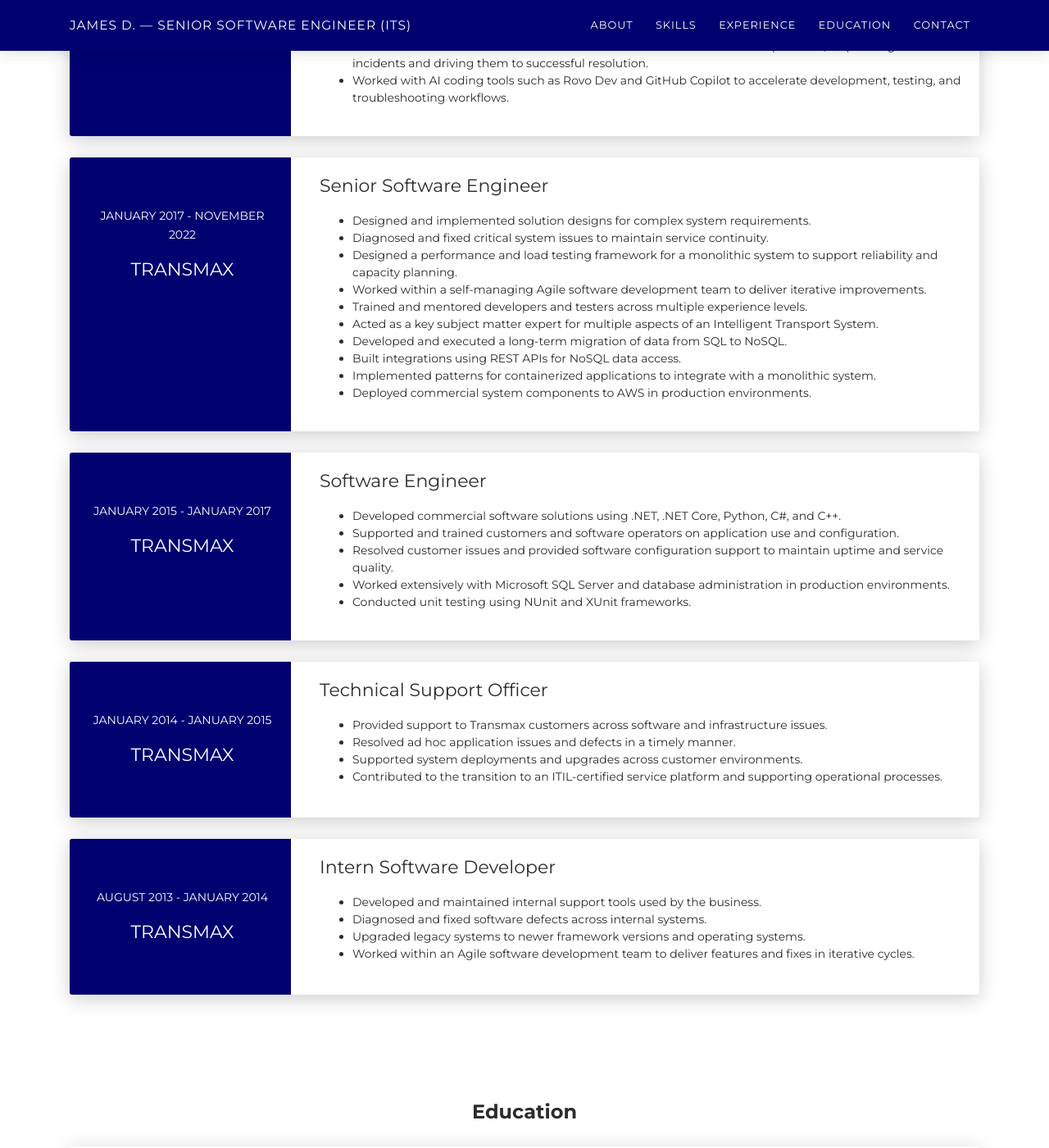
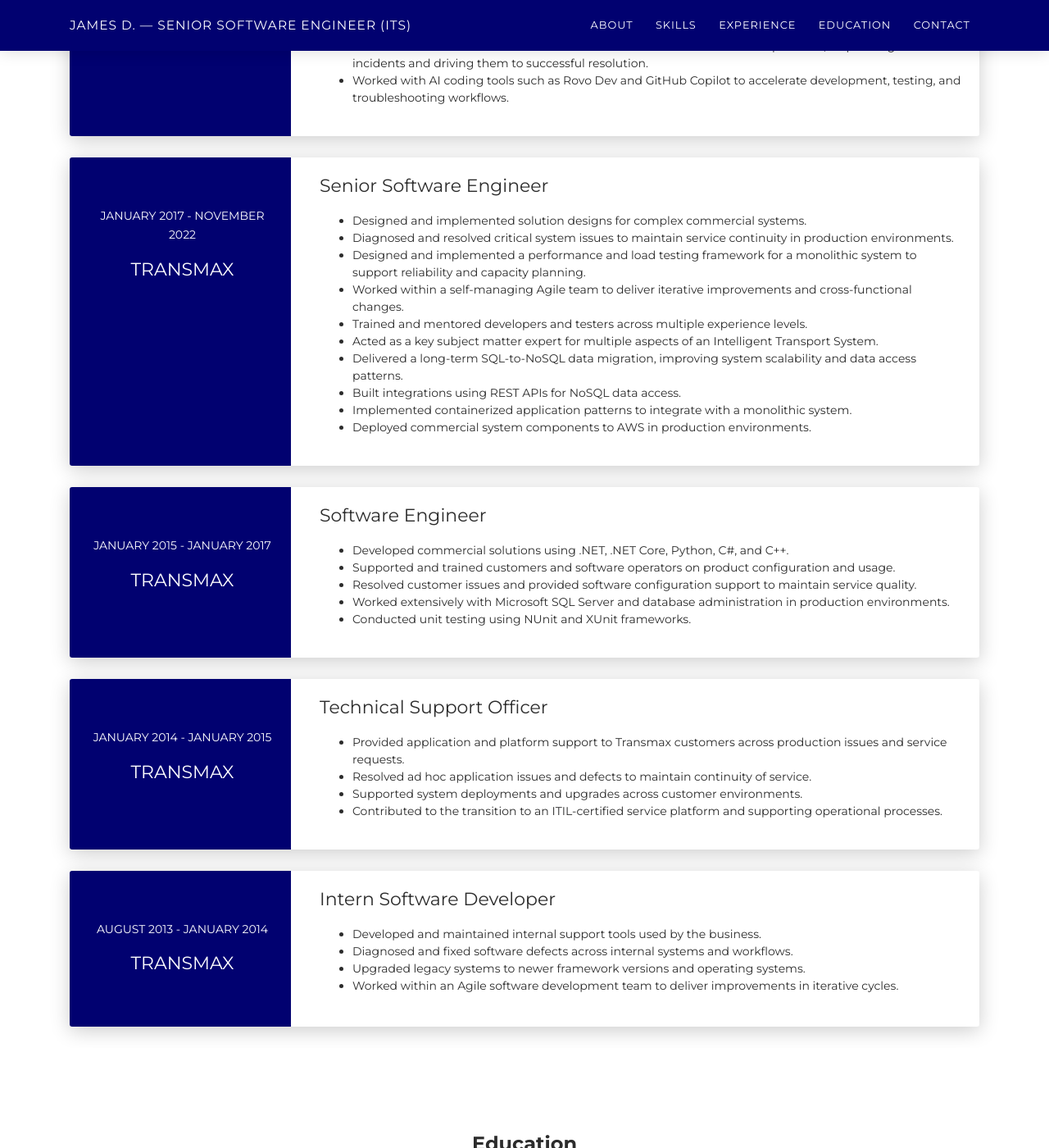
Before and after one commit to jamesd24/jamesd24.github.io, a Jekyll site: the page built from index.html, in a window 1280 px wide and 1400 px high, scrolled down 1900 px. Shown: the whole window at 82% size. Built offline with Jekyll 4.4.1, drawn with Linux system fonts in a browser that asks for light colours; nearby versions of some CDN libraries.

Commit message:
Strengthen Transmax experience bullets with clearer leadership, technical scope, and resume-ready wording.

```diff
--- a/_includes/work/intern.md
+++ b/_includes/work/intern.md
@@ -1,4 +1,4 @@
 - Developed and maintained internal support tools used by the business.
-- Diagnosed and fixed software defects across internal systems.
+- Diagnosed and fixed software defects across internal systems and workflows.
 - Upgraded legacy systems to newer framework versions and operating systems.
-- Worked within an Agile software development team to deliver features and fixes in iterative cycles.
+- Worked within an Agile software development team to deliver improvements in iterative cycles.
--- a/_includes/work/l1_transmax.md
+++ b/_includes/work/l1_transmax.md
@@ -1,5 +1,5 @@
-- Developed commercial software solutions using .NET, .NET Core, Python, C#, and C++.
-- Supported and trained customers and software operators on application use and configuration.
-- Resolved customer issues and provided software configuration support to maintain uptime and service quality.
+- Developed commercial solutions using .NET, .NET Core, Python, C#, and C++.
+- Supported and trained customers and software operators on product configuration and usage.
+- Resolved customer issues and provided software configuration support to maintain service quality.
 - Worked extensively with Microsoft SQL Server and database administration in production environments.
 - Conducted unit testing using NUnit and XUnit frameworks.
--- a/_includes/work/l3_transmax.md
+++ b/_includes/work/l3_transmax.md
@@ -1,10 +1,10 @@
-- Designed and implemented solution designs for complex system requirements.
-- Diagnosed and fixed critical system issues to maintain service continuity.
-- Designed a performance and load testing framework for a monolithic system to support reliability and capacity planning.
-- Worked within a self-managing Agile software development team to deliver iterative improvements.
+- Designed and implemented solution designs for complex commercial systems.
+- Diagnosed and resolved critical system issues to maintain service continuity in production environments.
+- Designed and implemented a performance and load testing framework for a monolithic system to support reliability and capacity planning.
+- Worked within a self-managing Agile team to deliver iterative improvements and cross-functional changes.
 - Trained and mentored developers and testers across multiple experience levels.
 - Acted as a key subject matter expert for multiple aspects of an Intelligent Transport System.
-- Developed and executed a long-term migration of data from SQL to NoSQL.
+- Delivered a long-term SQL-to-NoSQL data migration, improving system scalability and data access patterns.
 - Built integrations using REST APIs for NoSQL data access.
-- Implemented patterns for containerized applications to integrate with a monolithic system.
+- Implemented containerized application patterns to integrate with a monolithic system.
 - Deployed commercial system components to AWS in production environments.
--- a/_includes/work/tech_support_tmx.md
+++ b/_includes/work/tech_support_tmx.md
@@ -1,4 +1,4 @@
-- Provided support to Transmax customers across software and infrastructure issues.
-- Resolved ad hoc application issues and defects in a timely manner.
+- Provided application and platform support to Transmax customers across production issues and service requests.
+- Resolved ad hoc application issues and defects to maintain continuity of service.
 - Supported system deployments and upgrades across customer environments.
 - Contributed to the transition to an ITIL-certified service platform and supporting operational processes.
```
